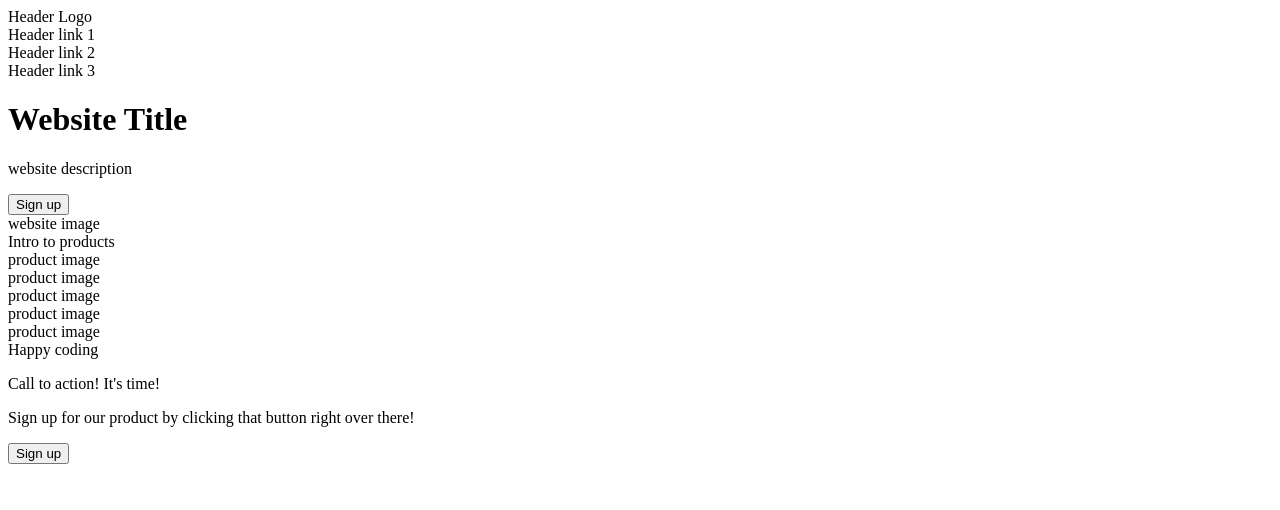
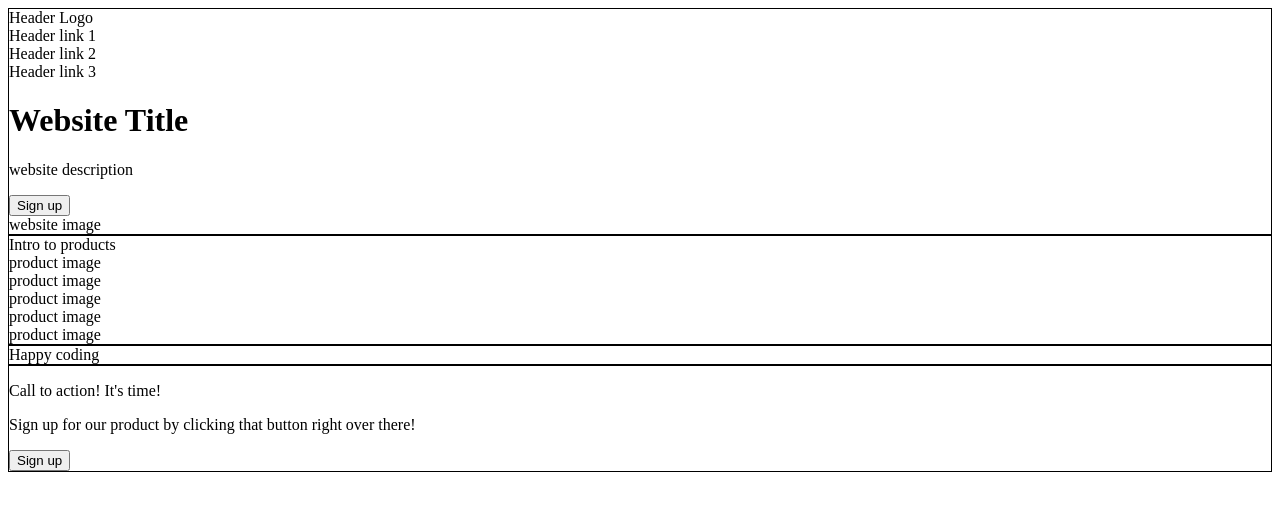
Before and after one commit to ChyenneW/Odin_landing-project, a plain HTML site: page index.html in a window 1280 px wide. Drawn offline with Linux system fonts and the light colour scheme.

Commit message:
Link CSS file

```diff
--- /dev/null
+++ b/index.css
@@ -0,0 +1,15 @@
+.homepage-hero {
+  border: 1px solid black;
+}
+
+.products-section {
+  border: 1px solid black;
+}
+
+.reviews-section {
+  border: 1px solid black;
+}
+
+.footer {
+  border: 1px solid black;
+}
--- a/index.html
+++ b/index.html
@@ -5,6 +5,7 @@
     <meta http-equiv="X-UA-Compatible" content="IE=edge" />
     <meta name="viewport" content="width=device-width, initial-scale=1.0" />
     <title>Odin Landing Project</title>
+    <link rel="stylesheet" href="./index.css" />
   </head>
   <body>
     <div class="homepage-hero">
```
